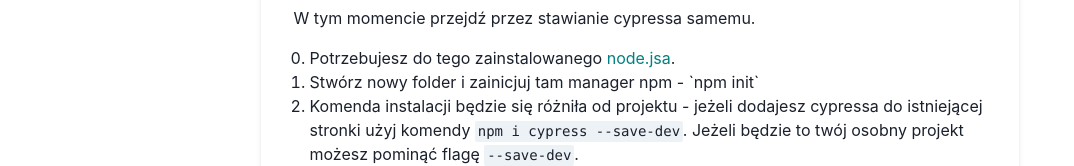
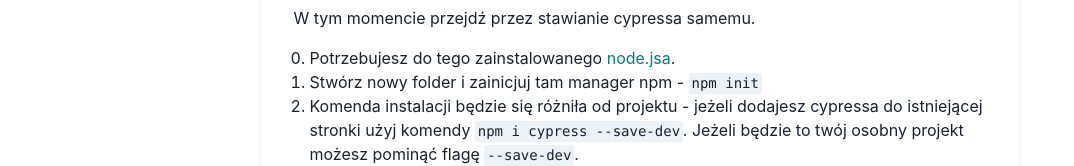
Before and after one commit to WPaczula/cypress-training-page, a Next.js app: page /setup in a window 1280 px wide. Shown: the part 133-299 px from the top of the page, without its empty margins (0-1074 px from the left). Built offline with nearby package versions, Linux system fonts and the light colour scheme; no server answers; sample sign-in values are in the browser's storage.

Commit message:
fix: Typo

```diff
--- a/pages/setup.js
+++ b/pages/setup.js
@@ -19,7 +19,7 @@ const Setup = () => {
             <Link href="https://nodejs.org/en/">node.jsa</Link>.
           </ListItem>
           <ListItem>
-            Stwórz nowy folder i zainicjuj tam manager npm - `npm init`
+            Stwórz nowy folder i zainicjuj tam manager npm - <Code>npm init</Code>
           </ListItem>
           <ListItem>
             Komenda instalacji będzie się różniła od projektu - jeżeli dodajesz
```
